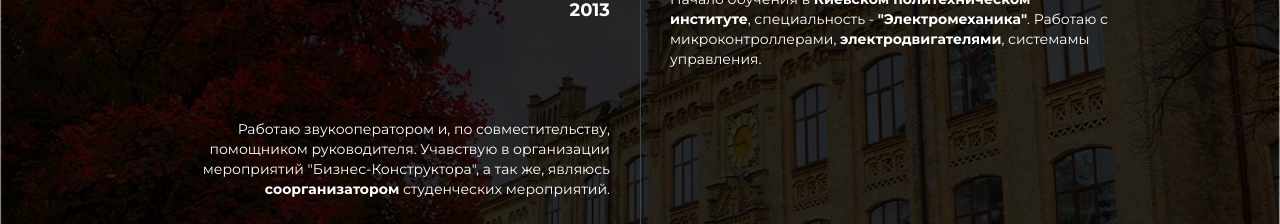
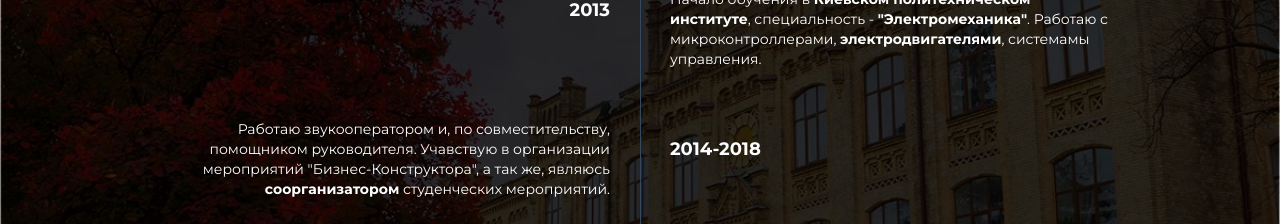
Before and after one commit to Andrii-Haidash/developer, a plain HTML site: page index.html in a window 1280 px wide. Shown: the part 2200-2424 px from the top of the page. Drawn offline with Linux system fonts and the light colour scheme; some packages are replaced by stand-ins of ours; a script that the page names is missing.

Commit message:
Update index.html

```diff
--- a/index.html
+++ b/index.html
@@ -129,7 +129,7 @@
                       <p class="p-right" data-ix="from-left" style="opacity: 1; transform: translateX(0px) translateY(0px); transition: opacity 500ms, transform 500ms; -webkit-transition: opacity 500ms, transform 500ms;"> Работаю звукооператором и, по совместительству, помощником руководителя. Учавствую в организации мероприятий "Бизнес-Конструктора", а так же, являюсь <b>соорганизатором</b> студенческих мероприятий. </p>
                     </div>
                      <div class="w-col w-col-6 w-col-small-6">
-                      <h3 class="h-left" data-ix="from-right">2014-2018</h3>
+                      <h3 class="h-left" data-ix="from-right" style="opacity: 1; transform: translateX(0px) translateY(0px); transition: opacity 500ms, transform 1000ms; -webkit-transition: opacity 500ms, transform 1000ms;">2014-2018</h3>
                      </div>
                  </div>
   		 <div class="w-row year">
```
